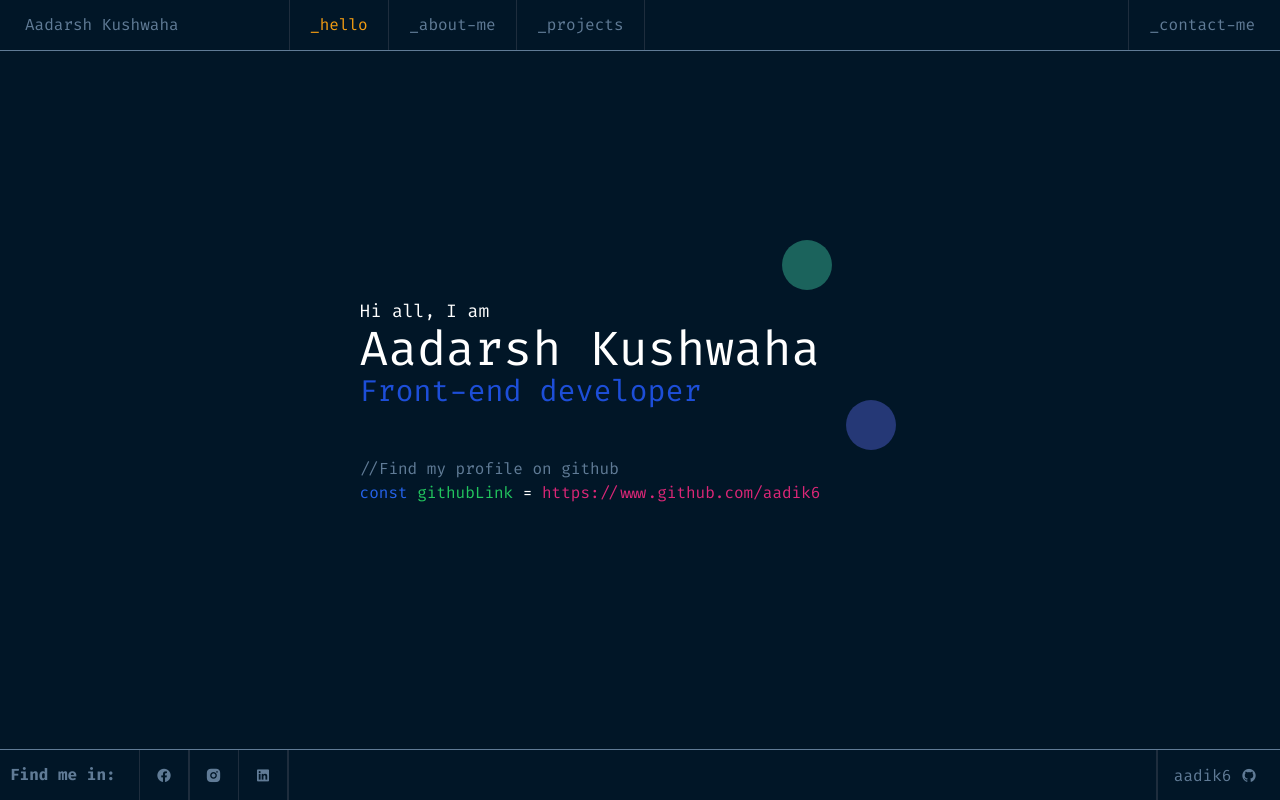
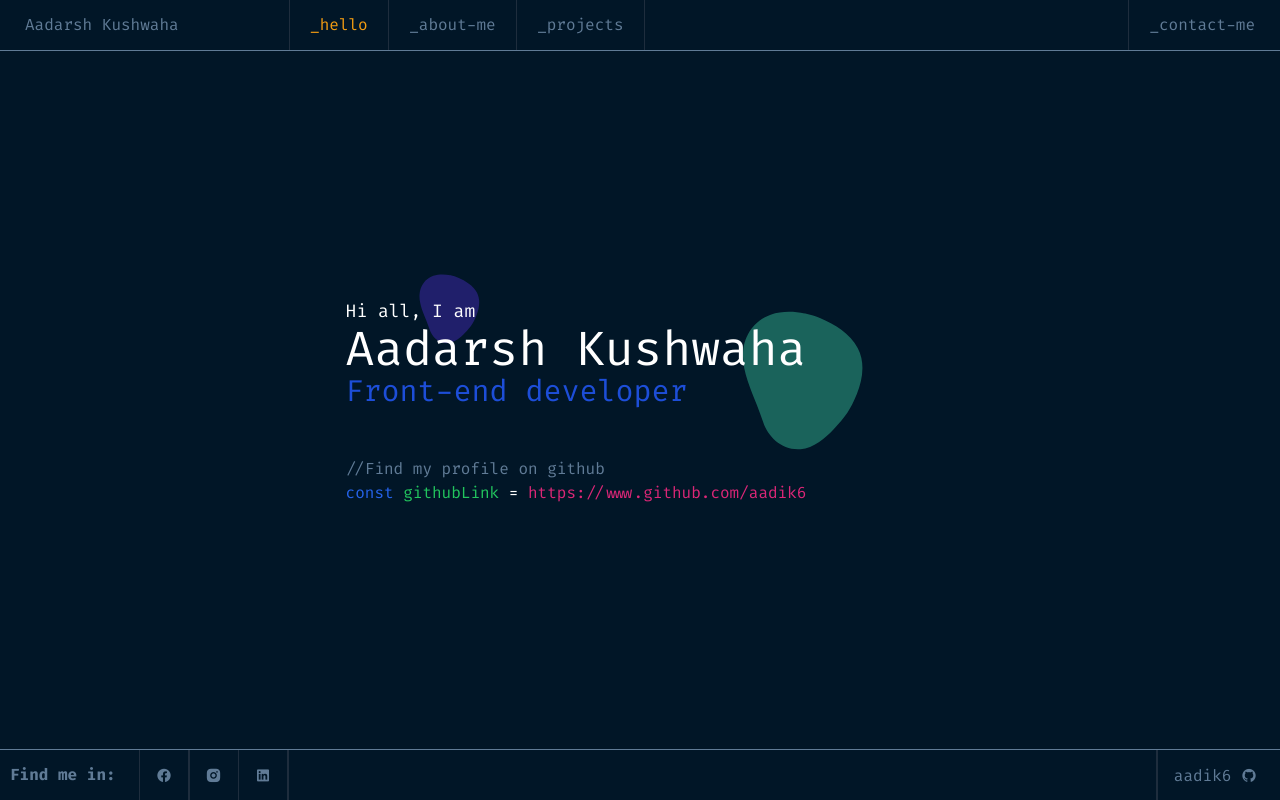
Before and after one commit to aadik6/portfolio, a React (Vite) app: page / in a window 1280 px wide. Built offline with nearby package versions, Linux system fonts and the light colour scheme.

Commit message:
blob added on home screen

```diff
--- a/src/sections/home.css
+++ b/src/sections/home.css
@@ -1,40 +1,138 @@
+.home {
+  height: calc(100vh - 100px);
+  width: 90vw;
+  align-items: center;
+}
 
-.home{
-    height: calc(100vh - 100px);
-    align-items: center;
-  }
-  .rightCode {
-    width: 100px;
-    /* z-index: 1  ; */
-    /* position: relative; */
-    /* background: linear-gradient(45deg, #4D5BCE, #43D9AD); */
+.leftText {
+  z-index: +2;
+  background: transparent;
+}
 
+.leftText p,
+h1,
+h3,
+span {
+  background: transparent;
+}
+
+.leftText p a span {
+  background: transparent;
+}
+
+a {
+  background: transparent;
+}
+
+.color1 {
+  margin: 0;
+  padding: 0;
+  height: 8vh;
+  position: relative;
+
+  display: flex;
+  align-items: center;
+  z-index: +1;
+  background: transparent;
+}
+
+.blob {
+  position: absolute;
+  top: -50px;
+  left: -80px;
+  right: 5;
+  fill: #43d9ac65;
+  width: 10vmax;
+  z-index: -1;
+  animation: move 10s ease-in-out infinite;
+  transform-origin: 50% 50%;
+  background: transparent;
+}
+
+.svg {
+  background: transparent;
+}
+
+@keyframes move {
+  0% {
+    transform: scale(1) translate(10px, 30px);
   }
 
-  .color1{
-    position: absolute;
-    top: 30%;
-    right: 35%;
-    height: 50px;
-    width: 50px;
-    border-radius: 50%;
-    background-color: #43d9ac65;
-  }
-  .color2{
-    position: absolute;
-    top: 50%;
-    right:  30% ;
-    height: 50px;
-    width: 50px;
-    border-radius: 50%;
-    background-color: #4d5cce7a;
+  38% {
+    transform: scale(0.8, 1) translate(80px, 30px) rotate(160deg);
   }
 
-  @media(max-width:768px){
-    .rightCode{
-      display: none;
+  40% {
+    transform: scale(0.8, 1) translate(80px, 30px) rotate(160deg);
+  }
+
+  78% {
+    transform: scale(1) translate(0px, 100px) rotate(-20deg);
+  }
+
+  80% {
+    transform: scale(1) translate(0px, 100px) rotate(-20deg);
+  }
+
+  100% {
+    transform: scale(1) translate(10px, 30px);
+  }
+}
+
+.color2 {
+  margin: 0;
+  padding: 0;
+  height: 10vh;
+  position: relative;
+  display: flex;
+  align-items: center;
+  z-index: +1;
+  background: transparent;
+}
+.blob1 {
+  position: absolute;
+  top: -150px;
+  left: -400px;
+  fill: #522fd465;
+  width: 5vmax;
+  z-index: -1;
+  animation: move 10s ease-in-out infinite;
+  transform-origin: 50% 50%;
+  background: transparent;
+}
+@media (max-width: 768px) {
+  .blob1 {
+    top: -150px;
+    left: -280px;
+    width: 10vmax;
+    animation: rotateAndTranslate 10s ease-in-out infinite;
+  }
+  .blob {
+    animation: rotateAndTranslate 10s ease-in-out infinite;
+  }
+
+  .leftText {
+    margin-left: 10px;
+  }
+
+  @keyframes rotateAndTranslate {
+    0% {
+      transform:  scale(1) rotate(0deg) translate(0, 0);
     }
-    .leftText{
-      margin-left: 10px;
+    20% {
+      transform:  scale(0.8,1) rotate(72deg) translate(5px, -5px);
+    }
+    40% {
+      transform: scale(0.8,1) rotate(144deg) translate(-10px, 10px);
+    }
+    60% {
+      transform: scale(1,1) rotate(216deg) translate(10px, -10px);
+    }
+    80% {
+      transform:scale(1.1)  rotate(288deg) translate(-5px, 5px);
+    }
+    100% {
+      transform: rotate(360deg) translate(0, 0);
     }
   }
+}
--- a/src/sections/home.jsx
+++ b/src/sections/home.jsx
@@ -11,11 +11,28 @@ function Home() {
           <h1 className='name tw-text-white tw-text-5xl'>Aadarsh Kushwaha</h1>
           <h3 className='roll tw-text-blue-700 tw-text-3xl'> Front-end developer</h3>
           <p className='tw-mt-12 tw-text-[#607B96]'>//Find my profile on github</p>
-          <p><span className='tw-text-blue-600'>const </span><span className='tw-text-green-500'>githubLink </span><span className='tw-text-white'>= </span><a href='https://github.com/aadik6'><span className='tw-text-pink-600'>https://www.github.com/aadik6</span></a></p>
+          <p>
+            <span className='tw-text-blue-600'>const </span>
+            <span className='tw-text-green-500'>githubLink </span>
+            <span className='tw-text-white'>= </span>
+            <a href='https://github.com/aadik6'>
+              <span className='git tw-text-pink-600'>https://www.github.com/aadik6</span></a></p>
         </div>
         <div className="rightCode">
-            <div className="color1"></div>
-            <div className="color2"></div>
+          <div className="color1">
+            <div className="blob">
+              <svg className='svg' xmlns:xlink="http://www.w3.org/1999/xlink" version="1.1" xmlns="http://www.w3.org/2000/svg" viewBox="0 0 310 350">
+                <path d="M156.4,339.5c31.8-2.5,59.4-26.8,80.2-48.5c28.3-29.5,40.5-47,56.1-85.1c14-34.3,20.7-75.6,2.3-111  c-18.1-34.8-55.7-58-90.4-72.3c-11.7-4.8-24.1-8.8-36.8-11.5l-0.9-0.9l-0.6,0.6c-27.7-5.8-56.6-6-82.4,3c-38.8,13.6-64,48.8-66.8,90.3c-3,43.9,17.8,88.3,33.7,128.8c5.3,13.5,10.4,27.1,14.9,40.9C77.5,309.9,111,343,156.4,339.5z" />
+              </svg>
+            </div>
+          </div>
+          <div className="color2">
+            <div className="blob1">
+              <svg className='svg' xmlns:xlink="http://www.w3.org/1999/xlink" version="1.1" xmlns="http://www.w3.org/2000/svg" viewBox="0 0 310 350">
+                <path d="M156.4,339.5c31.8-2.5,59.4-26.8,80.2-48.5c28.3-29.5,40.5-47,56.1-85.1c14-34.3,20.7-75.6,2.3-111  c-18.1-34.8-55.7-58-90.4-72.3c-11.7-4.8-24.1-8.8-36.8-11.5l-0.9-0.9l-0.6,0.6c-27.7-5.8-56.6-6-82.4,3c-38.8,13.6-64,48.8-66.8,90.3c-3,43.9,17.8,88.3,33.7,128.8c5.3,13.5,10.4,27.1,14.9,40.9C77.5,309.9,111,343,156.4,339.5z" />
+              </svg>
+            </div>
+          </div>
         </div>
       </div>
     </>
```
